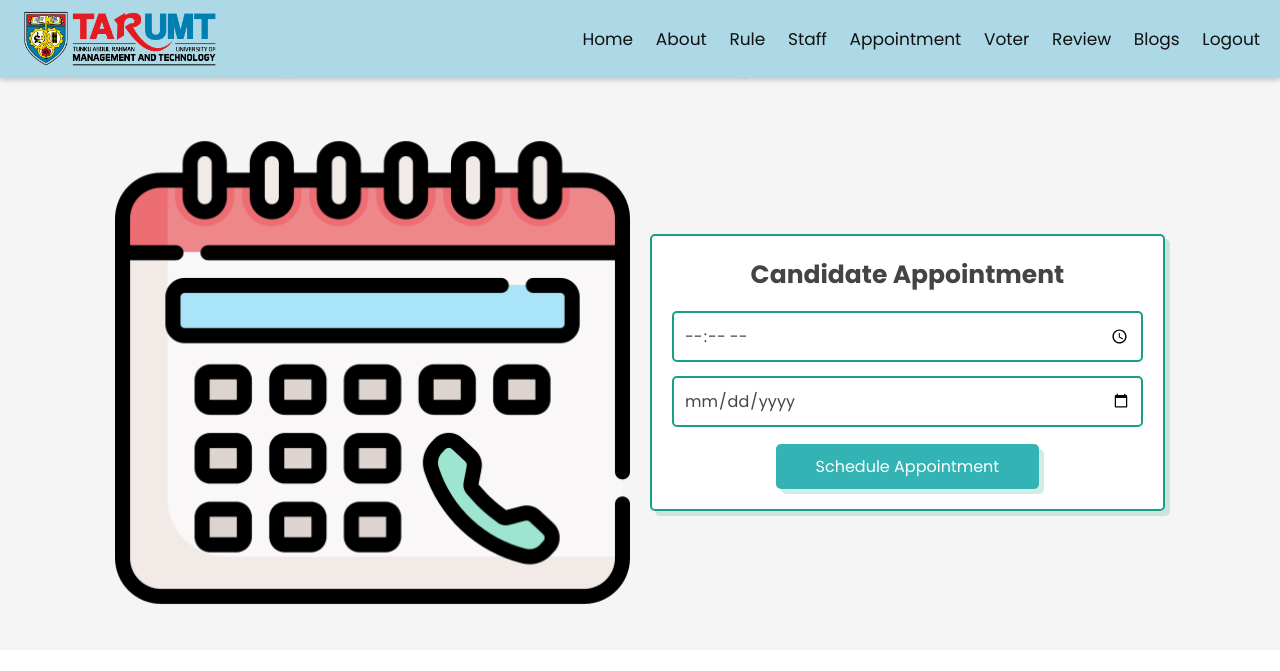
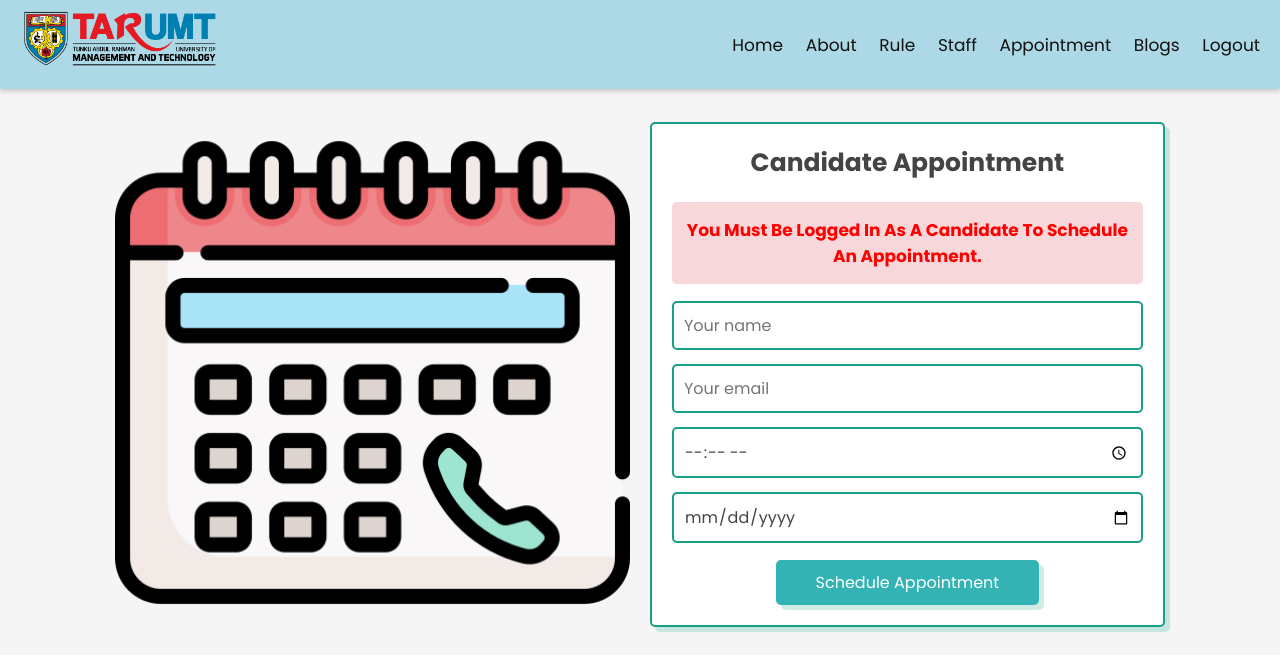
Before and after one commit to yuvan88/TARUMT-Voting-Systems, a PHP site: page /TARUMT-Voting-Systems/candidate_appointment.php in a window 1280 px wide. Shown: the top 671 px of the page. Run offline with PHP 8.4, Linux system fonts and the light colour scheme.

Commit message:
fix the error

```diff
--- a/candidate_appointment.php
+++ b/candidate_appointment.php
@@ -1,35 +1,42 @@
 <?php
 session_start();
-include('php/config.php');  // Ensure this path is correct
+include('php/config.php'); // Ensure this path is correct
 
-// Initialize the message variable to store errors or success messages
+// Initialize message array for error or success
 $message = array();
 
+// Ensure the candidate is logged in
+if (!isset($_SESSION['id'])) {
+    $message[] = "You must be logged in as a candidate to schedule an appointment.";
+}
+
 if ($_SERVER['REQUEST_METHOD'] == 'POST' && isset($_SESSION['id'])) {
-    $volunteer_id = $_SESSION['id'];  // The volunteer's ID from session
+    $candidate_id = $_SESSION['id']; // Candidate's ID from session
+    $candidate_name = mysqli_real_escape_string($con, $_POST['name']); // Candidate's name from form input
+    $candidate_email = mysqli_real_escape_string($con, $_POST['email']); // Candidate's email from form input
     $appointment_date = mysqli_real_escape_string($con, $_POST['date']);
     $appointment_time = mysqli_real_escape_string($con, $_POST['time']);
 
-    // Check if the volunteer already has an appointment for the same date and time
-    $check_existing_query = "SELECT * FROM volunteer_appointments WHERE volunteer_id = ? AND appointment_date = ? AND appointment_time = ?";
+    // Check if the candidate already has an appointment for the same date and time
+    $check_existing_query = "SELECT * FROM candidate_appointments WHERE candidate_id = ? AND appointment_date = ? AND appointment_time = ?";
     $stmt_check_existing = mysqli_prepare($con, $check_existing_query);
 
     if ($stmt_check_existing) {
-        mysqli_stmt_bind_param($stmt_check_existing, "iss", $volunteer_id, $appointment_date, $appointment_time);
+        mysqli_stmt_bind_param($stmt_check_existing, "iss", $candidate_id, $appointment_date, $appointment_time);
         mysqli_stmt_execute($stmt_check_existing);
         $result_check_existing = mysqli_stmt_get_result($stmt_check_existing);
 
         if (mysqli_num_rows($result_check_existing) > 0) {
-            // Volunteer already has an appointment for the same date and time
+            // Candidate already has an appointment for the same date and time
             $message[] = "You already have an appointment at this time.";
         } else {
             // Proceed to schedule the new appointment
-            $insert_appointment_query = "INSERT INTO volunteer_appointments (volunteer_id, volunteer_name, volunteer_email, appointment_date, appointment_time)
+            $insert_appointment_query = "INSERT INTO candidate_appointments (candidate_id, candidate_name, candidate_email, appointment_date, appointment_time)
                                          VALUES (?, ?, ?, ?, ?)";
             $stmt_insert = mysqli_prepare($con, $insert_appointment_query);
 
             if ($stmt_insert) {
-                mysqli_stmt_bind_param($stmt_insert, "issss", $volunteer_id, $volunteer_name, $volunteer_email, $appointment_date, $appointment_time);
+                mysqli_stmt_bind_param($stmt_insert, "issss", $candidate_id, $candidate_name, $candidate_email, $appointment_date, $appointment_time);
                 if (mysqli_stmt_execute($stmt_insert)) {
                     $message[] = "Candidate appointment scheduled successfully!";
                 } else {
@@ -45,14 +52,16 @@ if ($_SERVER['REQUEST_METHOD'] == 'POST' && isset($_SESSION['id'])) {
         $message[] = "Error checking existing appointments. Please try again later.";
     }
 }
+?>
 
-?>
+<!DOCTYPE html>
+<html lang="en">
 
 <head>
     <meta charset="UTF-8">
     <meta http-equiv="X-UA-Compatible" content="IE=edge">
     <meta name="viewport" content="width=device-width, initial-scale=1.0">
-    <title>TARUMT Voting System</title>
+    <title>Candidate Appointment</title>
 
     <!-- font awesome cdn link  -->
     <link rel="stylesheet" href="https://cdnjs.cloudflare.com/ajax/libs/font-awesome/5.15.4/css/all.min.css">
@@ -158,11 +167,10 @@ if ($_SERVER['REQUEST_METHOD'] == 'POST' && isset($_SESSION['id'])) {
             display: block;
         }
     }
+
 </style>
 
 <body>
-
-    <!-- header section starts  -->
     <header class="header">
         <a href="#" class="logo">
             <img src="image/tarumt.png" alt="TARUMT Logo">
@@ -173,17 +181,13 @@ if ($_SERVER['REQUEST_METHOD'] == 'POST' && isset($_SESSION['id'])) {
             <a href="#rule">Rule</a>
             <a href="#staff">Staff</a>
             <a href="appointment.php">Appointment</a>
-            <a href="voter.php">Voter</a>
-            <a href="#review">Review</a>
             <a href="#blogs">Blogs</a>
             <a href="register.php">Logout</a>
         </nav>
-        <div id="menu-btn" class="fas fa-bars">☰</div>
     </header>
-    <!-- header section ends -->
 
-    <!-- Appointment Form -->
-    <section class="appointment" id="appointment">
+     <!-- Appointment Form -->
+     <section class="appointment" id="appointment">
         <h1 class="heading"> <span>Candidate Appointment</span> </h1>
         <div class="row">
             <div class="image">
@@ -204,6 +208,12 @@ if ($_SERVER['REQUEST_METHOD'] == 'POST' && isset($_SESSION['id'])) {
                     ?>
                 </div>
 
+                <!-- Name input field for volunteer -->
+                <input type="text" name="name" placeholder="Your name" class="box" required>
+
+                <!-- Volunteer email input field -->
+                <input type="email" name="email" placeholder="Your email" class="box" required>
+
                 <!-- Time input field with min and max values set -->
                 <input type="time" name="time" class="box" id="time" required min="08:00" max="17:00">
 
@@ -214,41 +224,18 @@ if ($_SERVER['REQUEST_METHOD'] == 'POST' && isset($_SESSION['id'])) {
             </form>
         </div>
     </section>
-    <!-- Appointment Section Ends -->
 
     <script>
-        // Disable past dates in the date input field
         document.addEventListener('DOMContentLoaded', function () {
             var dateInput = document.getElementById('dateInput');
             var today = new Date();
-
-            // Format the date to YYYY-MM-DD
             var dd = today.getDate();
-            var mm = today.getMonth() + 1; // Months are zero-based
+            var mm = today.getMonth() + 1;
             var yyyy = today.getFullYear();
-
-            // Add leading zero to day and month if necessary
             if (dd < 10) dd = '0' + dd;
             if (mm < 10) mm = '0' + mm;
-
-            // Today's date in YYYY-MM-DD format
             var todayFormatted = yyyy + '-' + mm + '-' + dd;
-
-            // Set the 'min' attribute of the date input to today's date
             dateInput.setAttribute('min', todayFormatted);
-        });
-
-        // JavaScript to ensure time selection is within the range
-        document.getElementById('time').addEventListener('input', function () {
-            const time = this.value;
-            const minTime = '08:00';
-            const maxTime = '17:00';
-
-            // If the selected time is outside the range, reset the value to the last valid time
-            if (time < minTime || time > maxTime) {
-                alert("Invalid time selection. Please choose a time between 08:00 and 17:00.");
-                this.value = '';  // Reset the time field
-            }
         });
     </script>
 </body>
```
